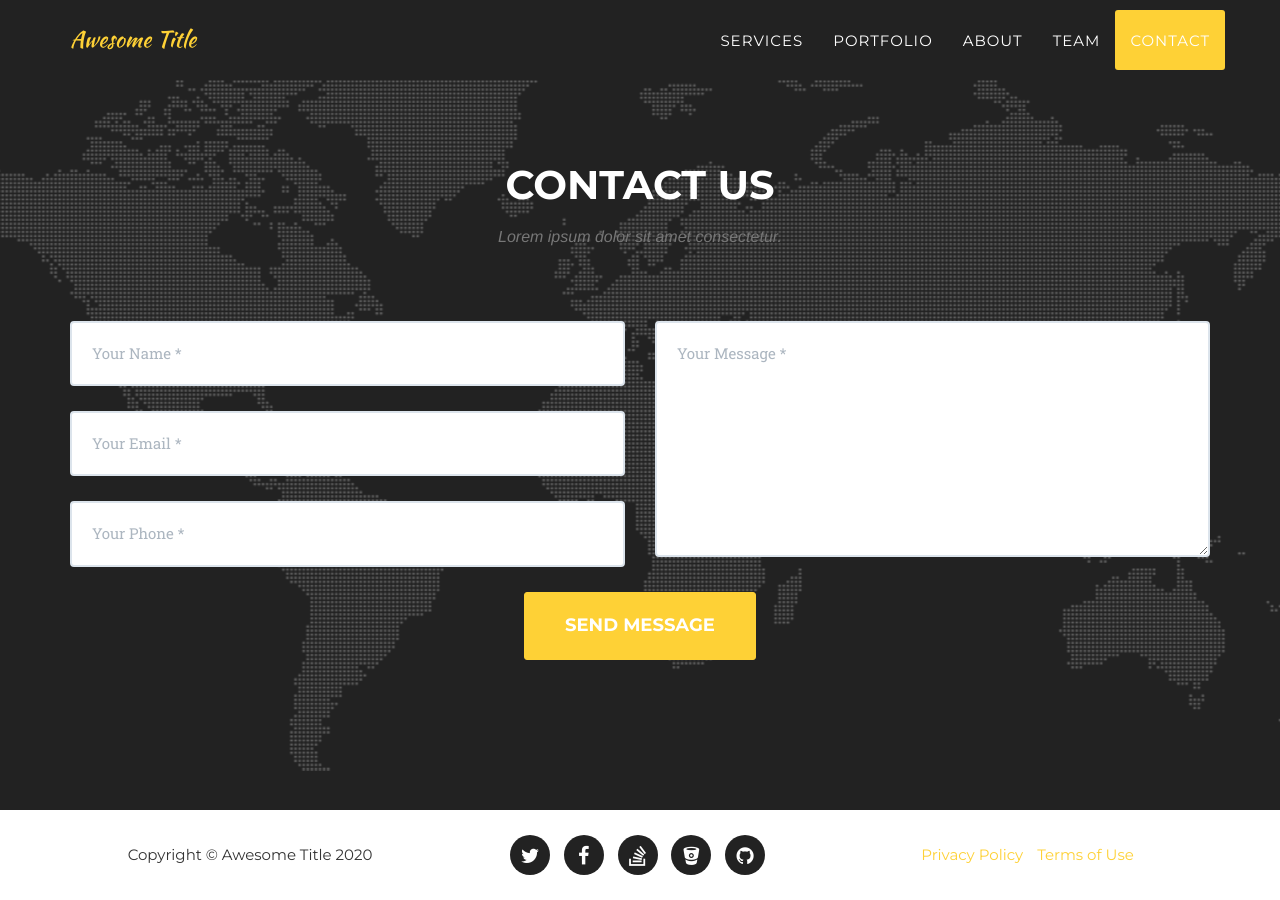
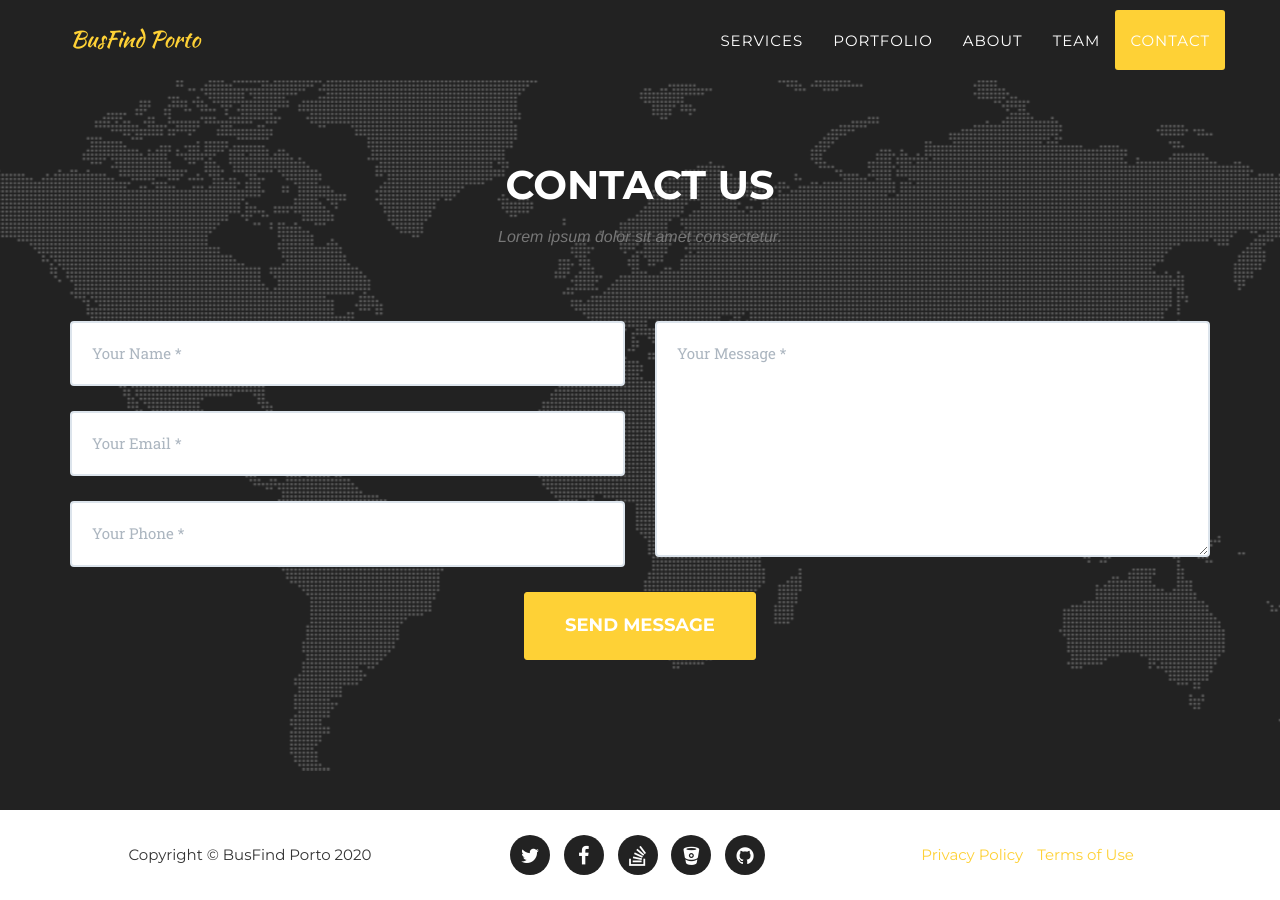
Before and after one commit to tiagofeitor/es-2019-2020-P13.github.io, a Jekyll site: the page built from index.html, in a window 1280 px wide and 900 px high, scrolled down 5636 px. Built offline with Jekyll 4.4.1, drawn with Linux system fonts in a browser that asks for light colours; some web fonts are replaced.

Commit message:
Update _config.yml

```diff
--- a/_config.yml
+++ b/_config.yml
@@ -2,7 +2,7 @@ url: https://tiagofeitor.github.io/es-2019-2020-P13.github.io/
 baseurl: /es-2019-2020-P13.github.io/
 
 # Site settings
-title: Awesome Title
+title: BusFind Porto
 email: your-email@domain.com
 description: "Write an awesome description for your new site here. You can edit this line in _config.yml. It will appear in your document head meta (for Google search results) and in your feed.xml site description."
 
```
